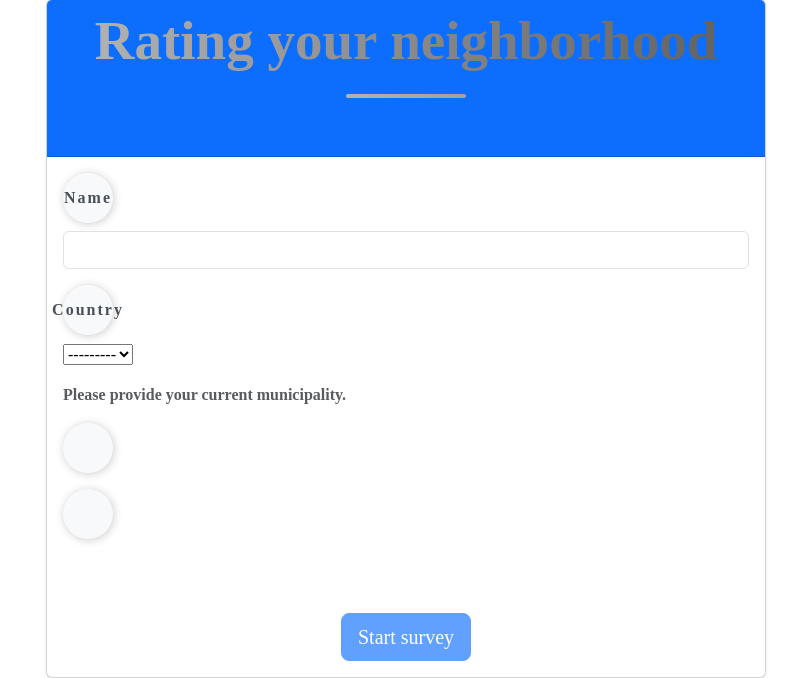
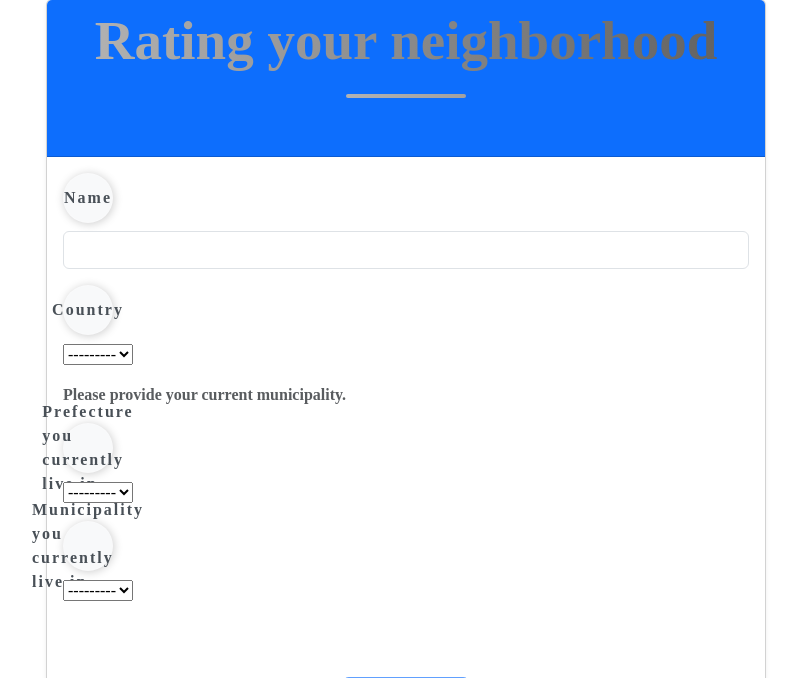
Before and after one commit to nt-thuyr/chamu-web-app, a Django app: page /chamu/evaluate-info/ in a window 1280 px wide. Shown: the part 105-783 px from the top of the page, without its empty margins (234-1031 px from the left). Run offline with Django 5.2, Linux system fonts and the light colour scheme; data that the repository does not hold is empty; some web fonts are replaced.

Commit message:
stylecssok

```diff
--- a/chamu/views.py
+++ b/chamu/views.py
@@ -429,7 +429,7 @@ def match_info_view(request):
             # Ví dụ: truyền nó vào một session hoặc redirect đến trang khảo sát
             print(f"Target prefecture đã được chọn: {target_prefecture.name}")
 
-            return redirect('matching_survey_view', user_info_id=user_info.id)
+            return redirect('matching_survey', user_info_id=user_info.id)
         else:
             return render(request, 'match_info.html', {'form': form})
     else:
--- a/templates/evaluate_info.html
+++ b/templates/evaluate_info.html
@@ -29,14 +29,14 @@
 
                         <p class="fw-bold text-muted">{% trans "Please provide your current municipality." %}</p>
                         <div class="mb-3">
-                            <label for="{{ form.target_prefecture.id_for_label }}" class="form-label">{{ form.target_prefecture.label }}</label>
-                            {{ form.target_prefecture }}
-                            {{ form.target_prefecture.errors }}
+                            <label for="{{ form.current_prefecture.id_for_label }}" class="form-label">{{ form.current_prefecture.label }}</label>
+                            {{ form.current_prefecture }}
+                            {{ form.current_prefecture.errors }}
                         </div>
                         <div class="mb-3">
-                            <label for="{{ form.target_municipality.id_for_label }}" class="form-label">{{ form.target_municipality.label }}</label>
-                            {{ form.target_municipality }}
-                            {{ form.target_municipality.errors }}
+                            <label for="{{ form.current_municipality.id_for_label }}" class="form-label">{{ form.current_municipality.label }}</label>
+                            {{ form.current_municipality }}
+                            {{ form.current_municipality.errors }}
                         </div>
 
                         <div class="d-grid mt-4">
@@ -53,6 +53,7 @@
 {% block extra_js %}
 <script>
     document.addEventListener('DOMContentLoaded', function() {
+        // Hãy đảm bảo rằng các ID trong JavaScript khớp với ID của form
         const nameInput = document.getElementById('id_name');
         const countrySelect = document.getElementById('id_country');
         const prefectureSelect = document.getElementById('id_current_prefecture');
```
